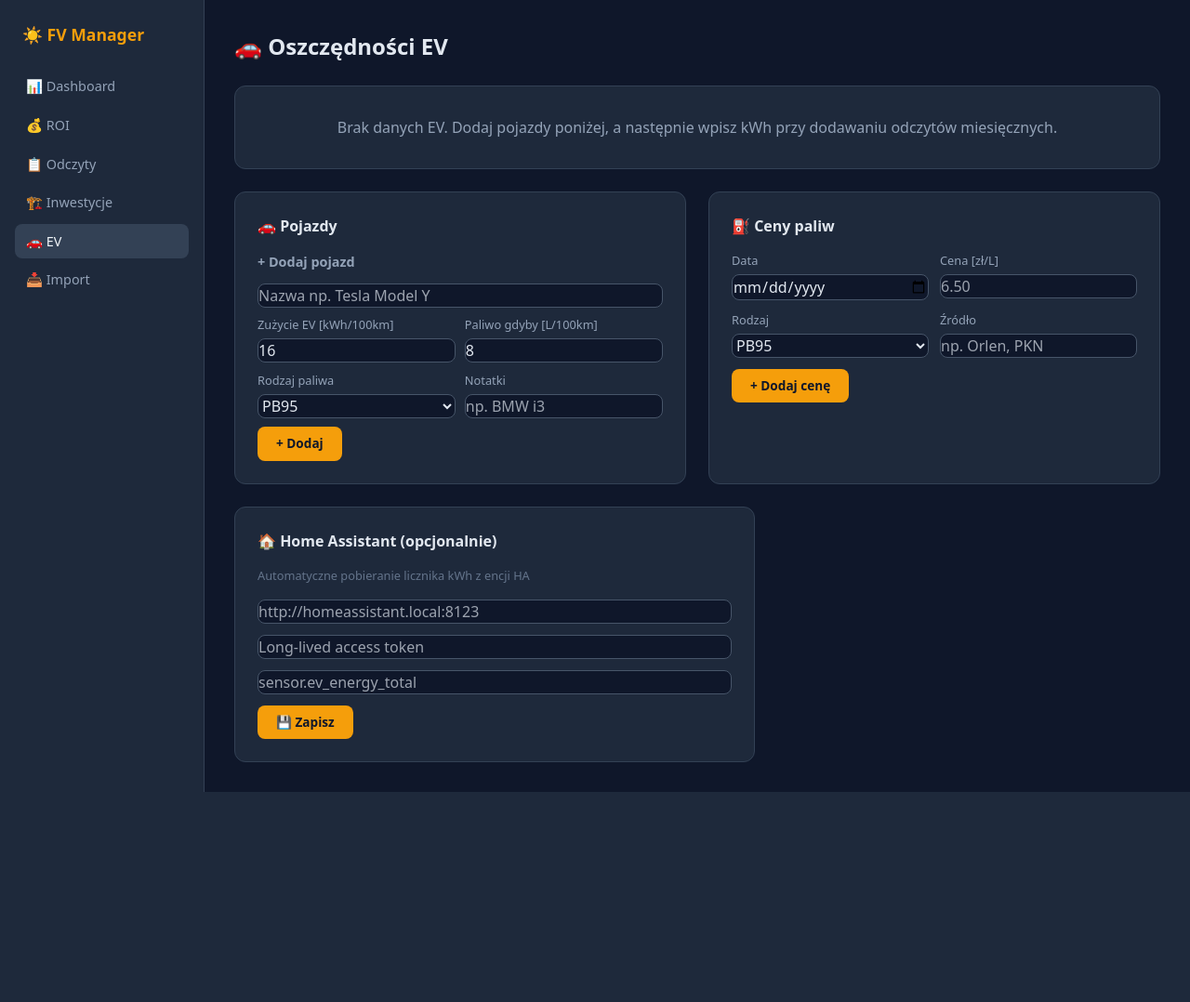
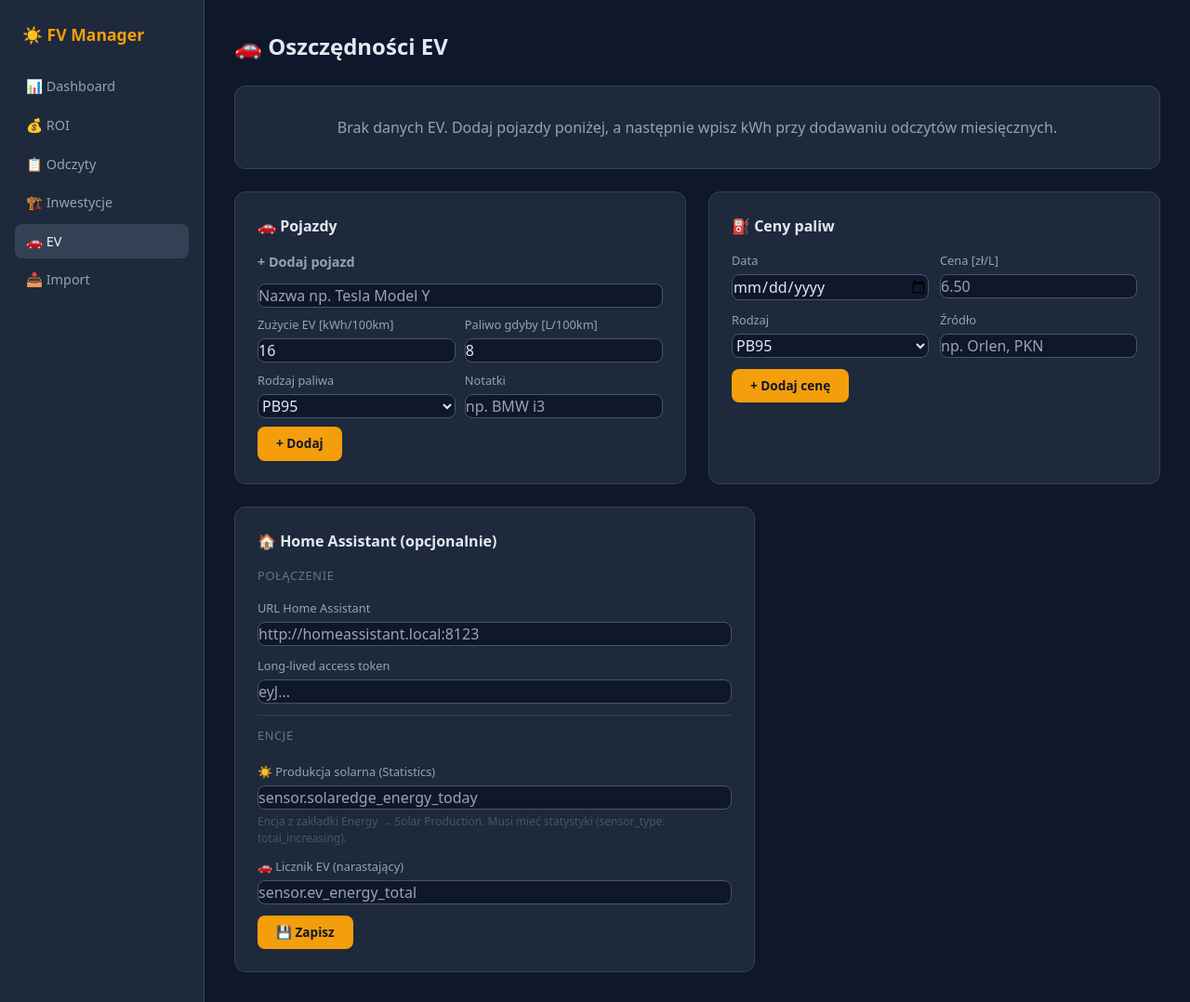
Before and after one commit to SyBeer/fv-manager, a FastAPI app: page /ev in a window 1280 px wide. Shown: the whole page at 93% size. Before the commit the page ends 852 px from the top, so only its background shows below. Run offline with FastAPI, Linux system fonts and the light colour scheme; data comes from the database, SQL or seed files in the repository; data that the repository does not hold is empty; some libraries are stand-ins or nearby versions.

Commit message:
feat: fetch monthly solar production from HA Statistics API
- GET /api/ha-solar-fetch?period=YYYY.MM uses statistics_during_period
- ha_solar_entity field in ev_settings + migration
- Button next to Produkcja field in reading form

Co-Authored-By: Claude Sonnet 4.6 <noreply@anthropic.com>

```diff
--- a/config.yaml
+++ b/config.yaml
@@ -1,6 +1,6 @@
 name: "FV Manager"
 description: "Zarządzanie efektywnością kosztową fotowoltaiki — ROI, EV, import z Excela"
-version: "1.8.0"
+version: "1.9.0"
 slug: "fv-manager"
 init: false
 host_network: false
--- a/src/main.py
+++ b/src/main.py
@@ -706,14 +706,15 @@ async def save_ev_settings(
     ha_url: str = Form(None),
     ha_token: str = Form(None),
     ha_entity: str = Form(None),
+    ha_solar_entity: str = Form(None),
 ):
     db = await get_db()
     try:
         await db.execute(
             """UPDATE ev_settings SET efficiency_kwh_per_100km=?, fuel_consumption_l_per_100km=?,
-               annual_km=?, fuel_type=?, ha_url=?, ha_token=?, ha_entity=? WHERE id=1""",
+               annual_km=?, fuel_type=?, ha_url=?, ha_token=?, ha_entity=?, ha_solar_entity=? WHERE id=1""",
             (efficiency_kwh_per_100km, fuel_consumption_l_per_100km, annual_km,
-             fuel_type, ha_url, ha_token, ha_entity),
+             fuel_type, ha_url, ha_token, ha_entity, ha_solar_entity),
         )
         await db.commit()
     finally:
@@ -842,6 +843,53 @@ async def ha_fetch(period: str):
         return JSONResponse({"error": str(e)}, status_code=500)
 
 
+@app.get("/api/ha-solar-fetch")
+async def ha_solar_fetch(period: str):
+    """Fetch monthly solar production from HA statistics API."""
+    import httpx, calendar
+    db = await get_db()
+    try:
+        settings = await _get_ev_settings(db)
+    finally:
+        await db.close()
+
+    ha_url = (settings.get("ha_url") or os.getenv("HA_URL", "")).rstrip("/")
+    ha_token = settings.get("ha_token") or os.getenv("HA_TOKEN", "")
+    ha_solar = settings.get("ha_solar_entity") or ""
+
+    if not all([ha_url, ha_token, ha_solar]):
+        return JSONResponse({"error": "Skonfiguruj URL, token i encję Solar w ustawieniach HA"}, status_code=400)
+
+    try:
+        year, month = int(period.split(".")[0]), int(period.split(".")[1])
+        start = f"{year}-{month:02d}-01T00:00:00"
+        last_day = calendar.monthrange(year, month)[1]
+        end = f"{year}-{month:02d}-{last_day}T23:59:59"
+
+        async with httpx.AsyncClient(timeout=10) as client:
+            r = await client.post(
+                f"{ha_url}/api/recorder/statistics_during_period",
+                headers={"Authorization": f"Bearer {ha_token}", "Content-Type": "application/json"},
+                json={
+                    "start_time": start,
+                    "end_time": end,
+                    "statistic_ids": [ha_solar],
+                    "period": "month",
+                    "types": ["change"],
+                },
+            )
+        data = r.json()
+        entries = data.get(ha_solar, [])
+        if not entries:
+            return JSONResponse({"error": f"Brak danych statystyk dla {ha_solar} w okresie {period}"}, status_code=404)
+        change = entries[0].get("change")
+        if change is None:
+            return JSONResponse({"error": "Brak wartości 'change' w odpowiedzi HA"}, status_code=500)
+        return JSONResponse({"production_kwh": round(float(change), 3), "entity": ha_solar, "period": period})
+    except Exception as e:
+        return JSONResponse({"error": str(e)}, status_code=500)
+
+
 # ── ROI preview ───────────────────────────────────────────────────────────────
 
 @app.post("/api/roi-preview")
--- a/src/utils/db.py
+++ b/src/utils/db.py
@@ -89,6 +89,15 @@ async def init_db() -> None:
                 await db.execute(f"ALTER TABLE readings ADD COLUMN {col} {definition}")
                 await db.commit()
             except Exception:
-                pass  # column already exists
+                pass
+
+        for col, definition in [
+            ("ha_solar_entity", "TEXT"),
+        ]:
+            try:
+                await db.execute(f"ALTER TABLE ev_settings ADD COLUMN {col} {definition}")
+                await db.commit()
+            except Exception:
+                pass
 
         await db.commit()
--- a/templates/ev.html
+++ b/templates/ev.html
@@ -203,10 +203,27 @@
     <input type="hidden" name="efficiency_kwh_per_100km" value="{{ settings.efficiency_kwh_per_100km or 16 }}">
     <input type="hidden" name="fuel_consumption_l_per_100km" value="{{ settings.fuel_consumption_l_per_100km or 10 }}">
     <input type="hidden" name="annual_km" value="{{ settings.annual_km or 25000 }}">
-    <div style="font-size:.8rem; color:#64748b; margin-bottom:.25rem;">Automatyczne pobieranie licznika kWh z encji HA</div>
-    <input type="text" name="ha_url" placeholder="http://homeassistant.local:8123" value="{{ settings.ha_url or '' }}">
-    <input type="text" name="ha_token" placeholder="Long-lived access token" value="{{ settings.ha_token or '' }}">
-    <input type="text" name="ha_entity" placeholder="sensor.ev_energy_total" value="{{ settings.ha_entity or '' }}">
+    <div style="font-size:.8rem; color:#64748b; margin-bottom:.25rem; text-transform:uppercase; letter-spacing:.05em;">Połączenie</div>
+    <div>
+      <label style="display:block; margin-bottom:.3rem; font-size:.8rem; color:#94a3b8;">URL Home Assistant</label>
+      <input type="text" name="ha_url" placeholder="http://homeassistant.local:8123" value="{{ settings.ha_url or '' }}">
+    </div>
+    <div>
+      <label style="display:block; margin-bottom:.3rem; font-size:.8rem; color:#94a3b8;">Long-lived access token</label>
+      <input type="text" name="ha_token" placeholder="eyJ..." value="{{ settings.ha_token or '' }}">
+    </div>
+    <div style="border-top:1px solid #334155; padding-top:.75rem;">
+      <div style="font-size:.8rem; color:#64748b; margin-bottom:.5rem; text-transform:uppercase; letter-spacing:.05em;">Encje</div>
+    </div>
+    <div>
+      <label style="display:block; margin-bottom:.3rem; font-size:.8rem; color:#94a3b8;">☀️ Produkcja solarna (Statistics)</label>
+      <input type="text" name="ha_solar_entity" placeholder="sensor.solaredge_energy_today" value="{{ settings.ha_solar_entity or '' }}">
+      <div style="font-size:.75rem; color:#475569; margin-top:.25rem;">Encja z zakładki Energy → Solar Production. Musi mieć statystyki (sensor_type: total_increasing).</div>
+    </div>
+    <div>
+      <label style="display:block; margin-bottom:.3rem; font-size:.8rem; color:#94a3b8;">🚗 Licznik EV (narastający)</label>
+      <input type="text" name="ha_entity" placeholder="sensor.ev_energy_total" value="{{ settings.ha_entity or '' }}">
+    </div>
     <button type="submit" class="btn btn-primary" style="align-self:flex-start; font-size:.85rem;">💾 Zapisz</button>
   </form>
 </div>
```
Also changed, not shown: templates/reading_form.html (+20 -2 lines), CHANGELOG.md.
